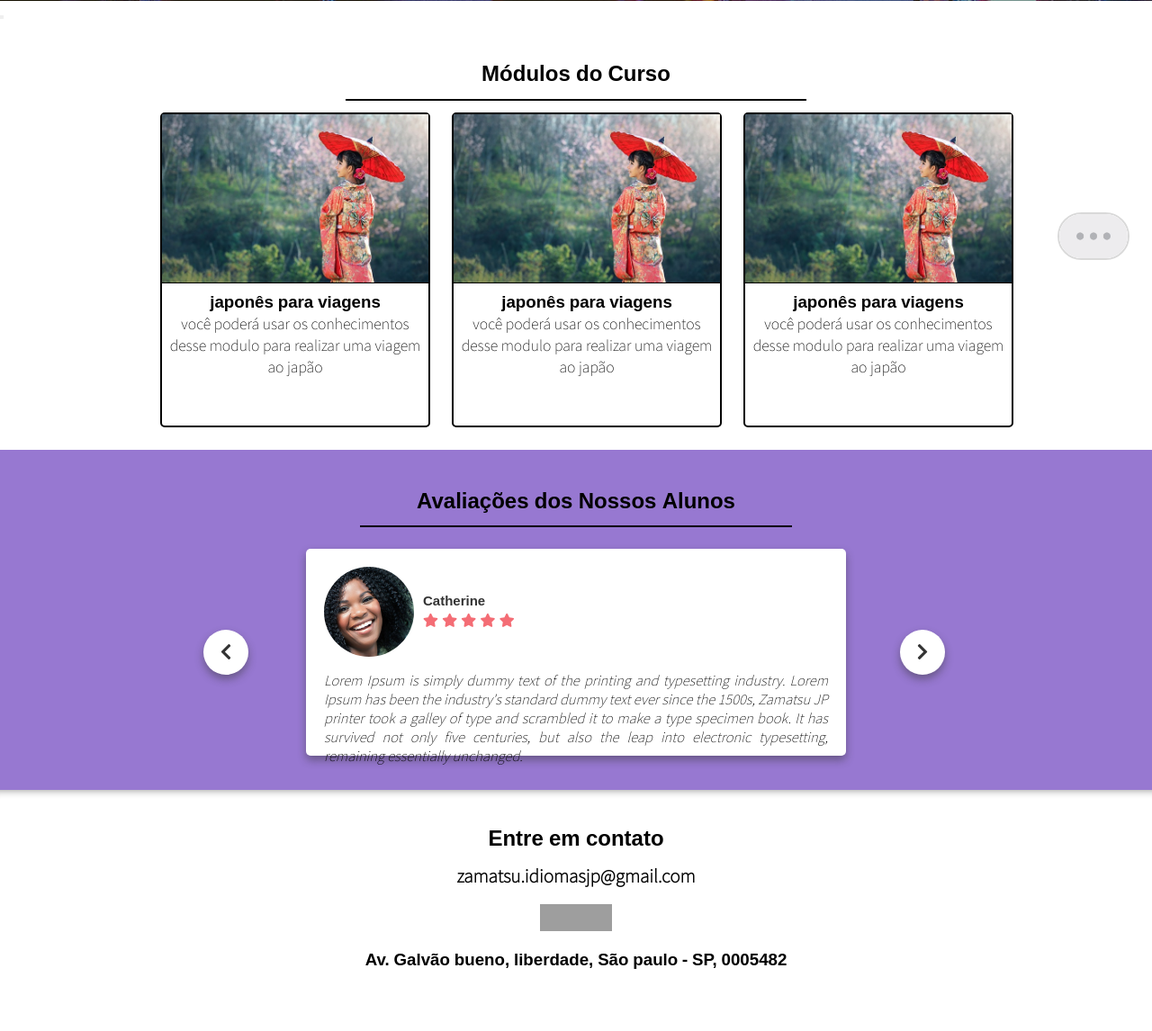
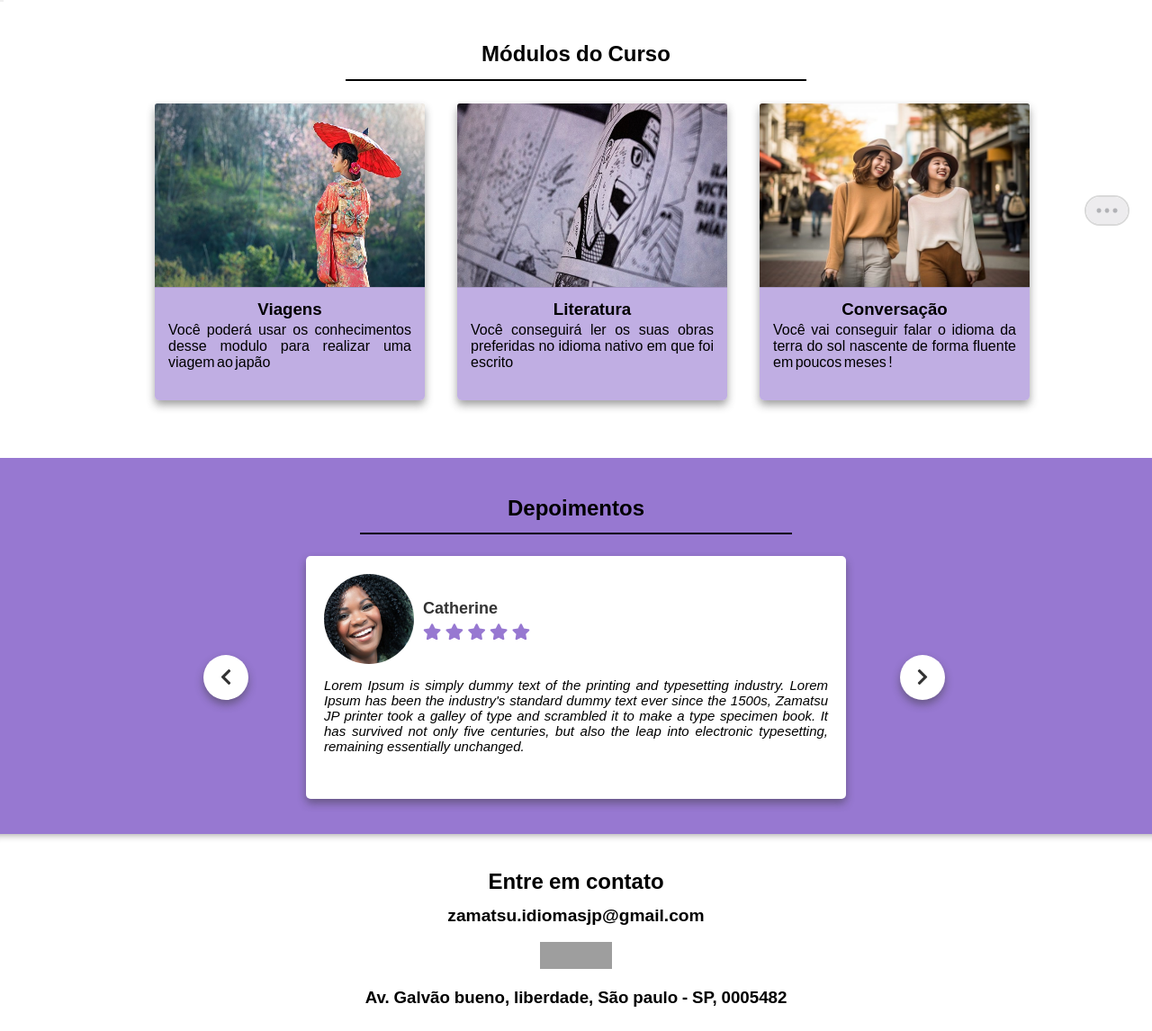
Before and after one commit to PhilCard/Zamatsu_Languages, a PHP site: page / in a window 1280 px wide. Shown: the part 1568-2714 px from the top of the page at 90% size. Before the commit the page ends 2645 px from the top, so only its background shows below. Run offline with PHP 8.4, Linux system fonts and the light colour scheme; grey boxes are pictures that could not be loaded.

Commit message:
codigo otimizado

```diff
--- a/Js_zamatsu/avaliacoes.js
+++ b/Js_zamatsu/avaliacoes.js
@@ -6,6 +6,7 @@ let slides = document.querySelectorAll('.slide-container');
     index = (index + 1) % slides.length;
     slides[index].classList.add('active');
 }
+
 function prev(){
     slides[index].classList.remove('active');
     index = (index - 1 + slides.length) % slides.length;
--- a/Js_zamatsu/chat.js
+++ b/Js_zamatsu/chat.js
@@ -1,7 +1,20 @@
+window.onscroll = function(){
+    let top = window.pageYOffset || document.documentElement.scrollTop;
+
+    if(top > 400){
+
+      console.log("chegou a 400")
+       /*document.getElementById("topo-fixo").classList.add("menu-fixo");
+       }else{
+       document.getElementById("topo-fixo").classList.remove("menu-fixo");
+         //console.log(top)
+       //fim menu fixo//*/
+       }
+}
+
 $("#abre-chat").on("click", function(){
     $(".wrapper").show();
     $(".chat-icone").hide();
-
 });
 
 $(document).ready(function(){
--- a/content/avaliacoes.php
+++ b/content/avaliacoes.php
@@ -1,6 +1,6 @@
 <section class="avaliacoes">
     <div class="site">
-        <h2> Avaliações dos Nossos Alunos </h2>
+        <h2> Depoimentos </h2>
         <div class="container">
             <div class="slide-container active">
                 <div class="slide">
--- a/css/style.css
+++ b/css/style.css
@@ -1,6 +1,5 @@
-@import url('https://fonts.googleapis.com/css2?family=Noto+Sans+JP:wght@100&display=swap');
 @import url('https://fonts.googleapis.com/css2?family=Noto+Sans+Georgian:wght@300&display=swap');
-@import url('https://fonts.googleapis.com/css2?family=Poppins:wght@200;300;400;500;600;700&display=swap');
+@import url('https://fonts.googleapis.com/css2?family=Noto+Sans+Chorasmian&display=swap');
 
 * {
     margin: 0;
@@ -18,8 +17,10 @@ h1,h2,h3{
 }
 
 p{
-    font-family: 'Noto Sans JP', sans-serif;
+    font-family: 'Noto Sans Chorasmian', sans-serif;
 }
+
+/* <---- Começo top nav ----> */
 
 header{
     background-color: rgb(151,120,209);
@@ -31,7 +32,6 @@ header{
 	display: flex;
 	justify-content: space-around;
 	align-content: center;
-
 }
 
 .topo nav ul {
@@ -74,14 +74,16 @@ header{
     margin-left: 8px;
 }
 .iconContato{
-    background: url(../img/icon/contato.svg) no-repeat;
+    background: url(../img/icon/scroll-svgrepo-com.svg) no-repeat;
     margin-left: 20px;
 }
 
 .iconCurso{
-    background: url(../img/icon/scroll-svgrepo-com.svg) no-repeat;
+    background: url(../img/icon/shuriken-svgrepo-com.svg) no-repeat;
     margin-left: 8px;
 }
+
+/* <---- Fim top nav ----> */
 
 .site{
     max-width: 1200px; /*Largura maxima do conteudo do site*/
@@ -95,6 +97,10 @@ header{
 
 
 /* <---- Começo chatbot ----> */
+
+.chat-fixo {
+    top: 0;
+}
 
 .chat-icone img{
     position: absolute;
@@ -131,7 +137,7 @@ header{
     margin-top: 5%;
     background: #fff;
     border-radius: 5px;
-    border: 1px solid lightgrey;
+    border: 1px solid rgb(151,120,209, 0.6);
     border-top: 0px;
     border-top-left-radius: 10px;
 
@@ -250,6 +256,9 @@ header{
 
 /* <---- Fim chatbot ----> */
 
+
+/* <---- Começo sobre ----> */
+
 .sobre{
 	margin: 1% 0;
   padding-top: 5%;
@@ -289,6 +298,11 @@ header{
     border: 2px solid black;
 }
 
+/* <---- Fim sobre ----> */
+
+
+/* <---- Começo video youtube ----> */
+
 .PorqueJP{
     background-image: url(../img/PorqueJP.png);
     background-repeat: no-repeat;
@@ -315,8 +329,13 @@ header{
     font-size: 26px;
 }
 
+/* <---- Fim video youtube ----> */
+
+
+/* <---- Começo curso modulos ----> */
+
 .curso-modulos{
-    padding-bottom: 2%;
+    padding-bottom: 5%;
 }
 
 .curso-modulos h2{
@@ -331,24 +350,46 @@ header{
 }
 
 .conteudo-box{
+    padding-top: 1%;
     display: flex;
     justify-content: center;
 }
 
 .card-modulo{
-    text-align: center;
-    border: 2px solid black;
+    box-shadow: 0 5px 10px #3337;
     border-radius: 5px;
-    height: 350px;
+    height: 330px;
     width: 300px;
-    margin-left: 2%;
+    margin-left: 3%;
+    background: rgb(151,120,209, 0.6);
 }
 
-.pic-box img {
+.pic-box img{
     width: 100%;
-    border-bottom: 1px solid black;
+    border-bottom: 1px solid rgba(0,0,0,.125);
+    height: 205px;
+    border-top-right-radius: 3px;
+    border-top-left-radius: 3px;
 }
 
+.card-modulo h3{
+    text-align: center;
+    padding-top: 2%;
+
+}
+
+.card-modulo p{
+    padding-top: 1%;
+    text-align: justify;
+    word-spacing: -2px;
+    width: 90%;
+    margin-left: 5%;
+}
+
+/* <---- Fim curso modulos ----> */
+
+
+/* <---- Começo avaliações ----> */
 
 .avaliacoes{
     background-color: rgb(151,120,209);
@@ -376,7 +417,7 @@ header{
     background-color: #fff;
     box-shadow: 0 5px 10px #3337;
     width: 50%;
-    height: 230px;
+    height: 270px;
     margin: 0 auto;
     padding: 20px;
     transform-style: preserve-3d;
@@ -404,14 +445,13 @@ header{
 
 .container .slide-container .slide .user .user-info h3 {
     color: #333;
-    font-size: 15px;
-
+    font-size: 18px;
+    padding-bottom: 5%;
 }
 
 .container .slide-container .slide .user .user-info .stars i{
-    color: rgb(244, 109, 117);
-    font-size: 15px;
-
+    color: rgb(151,120,209);
+    font-size: 18px;
 }
 
 .container .slide-container .slide .text {
@@ -451,7 +491,6 @@ header{
 
 .container #next{
     margin-left: 80%;
-
 }
 
 .container #prev{
@@ -462,9 +501,11 @@ header{
 .container #prev:hover{
     background: #333;
     color: #fff;
-
 }
 
+  /* <---- Fim avaliações ----> */
+
+  /* <---- Começo rodapé ----> */
 hr{
     height: 10px;
 	border: 0;
@@ -495,10 +536,10 @@ header{
 
 .icon-contato img{
     width: 40px;
-
-
 }
 
 footer h3{
     text-align: center;
 }
+
+ /* <---- Fim rodapé ----> */
--- a/index.php
+++ b/index.php
@@ -6,17 +6,17 @@
         <link rel="stylesheet" href="https://cdnjs.cloudflare.com/ajax/libs/font-awesome/5.15.3/css/all.min.css"/>
         <script src="https://code.jquery.com/jquery-3.5.1.min.js"></script>
         <link rel="stylesheet" type="text/css" href="css/style.css">
-        <title> Zamatsu JP </title>
+        <title> Zamatsu idiomas </title>
     </head>
     <body>
         <header>
             <div class="topo">
                 <nav>
                     <ul>
-                        <li> <a href="index.php"> <span class="icon iconHome"> </span> <span>  HOME </span> </a> </li>
+                        <li> <a href="#Home"> <span class="icon iconHome"> </span> <span>  HOME </span> </a> </li>
                         <li> <a href="#Sobre"> <span class="icon iconSobre"> </span> <span>  SOBRE NÓS </span> </a> </li>
                         <li> <a href="#Curso"> <span class="icon iconCurso"> </span> <span>  CURSO </span> </a> </li>
-                        <li> <a href="#Contato">  <span class="icon iconContato"> </span> <span>  Contato </span> </a> </li>
+                        <li> <a href="#Contato">  <span class="icon iconContato"> </span> <span>  CONTATO </span> </a> </li>
                     </ul>
                 </nav>
             </div>
@@ -67,7 +67,7 @@
         </div>
 
         <div class="chat-icone">
-            <button id="abre-chat" style="cursor:pointer;"> <img src="img/typing_chat.gif" style="width:80px;"> </button>
+            <button id="abre-chat" style="cursor:pointer;"> <img src="img/typing_chat.gif" style="width:50px;"> </button>
         </div>
 
         <a name="Curso"> </a>
@@ -77,24 +77,24 @@
                 <div class="conteudo-box">
                     <div class="card-modulo">
                         <div class="pic-box">
-                            <img src="img/kimono-g051962c8b_640.jpg">
+                            <img src="img/img1.jpg">
                         </div>
-                        <h3> japonês para viagens </h3>
-                        <p> você poderá usar os conhecimentos desse modulo para realizar uma viagem ao japão </p>
+                        <h3> Viagens </h3>
+                        <p> Você poderá usar os conhecimentos desse modulo para realizar uma viagem ao japão </p>
                     </div>
                     <div class="card-modulo">
                         <div class="pic-box">
-                            <img src="img/kimono-g051962c8b_640.jpg">
+                            <img src="img/img2.jpg">
                         </div>
-                        <h3> japonês para viagens </h3>
-                        <p> você poderá usar os conhecimentos desse modulo para realizar uma viagem ao japão </p>
+                        <h3> Literatura </h3>
+                        <p> Você conseguirá ler os suas obras preferidas no idioma nativo em que foi escrito </p>
                     </div>
                     <div class="card-modulo">
                         <div class="pic-box">
-                            <img src="img/kimono-g051962c8b_640.jpg">
+                            <img src="img/img3.png">
                         </div>
-                        <h3> japonês para viagens </h3>
-                        <p> você poderá usar os conhecimentos desse modulo para realizar uma viagem ao japão </p>
+                        <h3> Conversação </h3>
+                        <p> Você vai conseguir falar o idioma da terra do sol nascente de forma fluente em poucos meses ! </p>
                     </div>
                 </div>
             </div>
@@ -109,8 +109,8 @@
                 <h2> Entre em contato </h2>
                 <p> zamatsu.idiomasjp@gmail.com </p>
                 <div class="icon-contato">
-                    <img src="img/facebook.svg">
-                    <img src="img/insta.svg">
+                    <img src="img/icon/facebook.svg">
+                    <img src="img/icon/insta.svg">
                 </div>
                 <h3> Av. Galvão bueno, liberdade, São paulo - SP, 0005482 </h3>
             </div>
```
Also changed, not shown: img/icon/facebook.svg (renamed from img/facebook.svg), img/icon/insta.svg (renamed from img/insta.svg), img/icon/shuriken-svgrepo-com.svg (added), img/img1.jpg (renamed from img/kimono-g051962c8b_640.jpg), img/img2.jpg (added), img/img3.png (added), img/japan-2014619_1920.jpg (deleted). Lines whose indentation alone changed are shown as unchanged.
